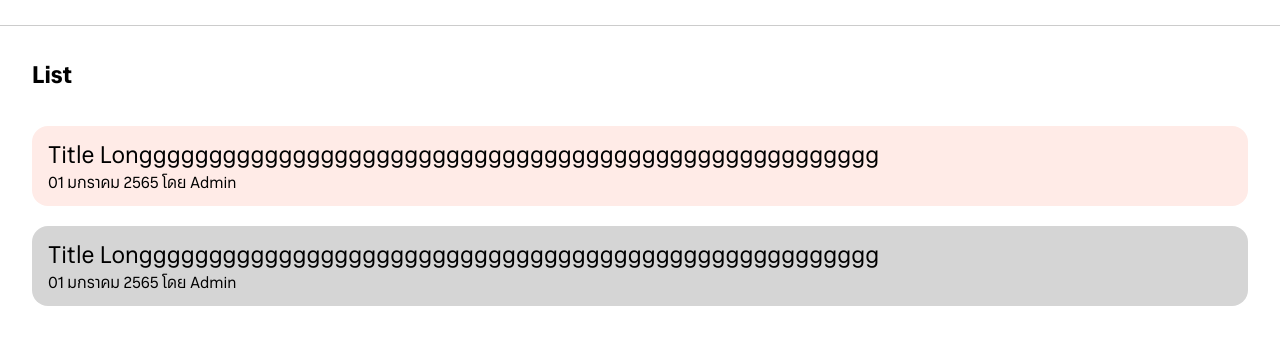
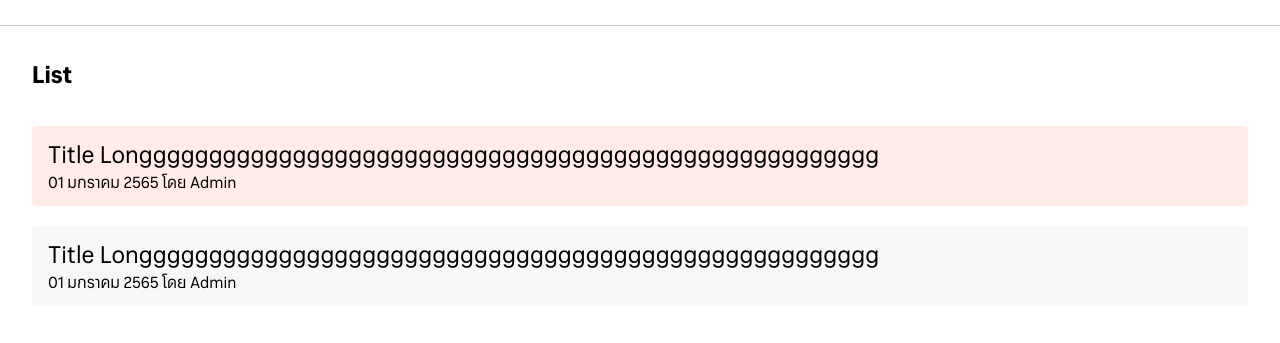
Before and after one commit to isd-sgcu/sucu-frontend-2024, a SvelteKit app: page / in a window 1280 px wide. Shown: the part 3939-4282 px from the top of the page. Built offline with nearby package versions, Linux system fonts and the light colour scheme.

Commit message:
fix: list style

```diff
--- a/src/styles/tailwind/list.ts
+++ b/src/styles/tailwind/list.ts
@@ -1,11 +1,11 @@
 import { tv, type VariantProps } from 'tailwind-variants';
 
 export const listVariants = tv({
-	base: 'rounded-lg p-4',
+	base: 'rounded-xs p-4',
 	variants: {
 		variant: {
 			pink: 'bg-sucu-pink-05',
-			grey: 'bg-sucu-gray-light',
+			grey: 'bg-[#f7f7f7]',
 			default: 'bg-white'
 		}
 	},
```
